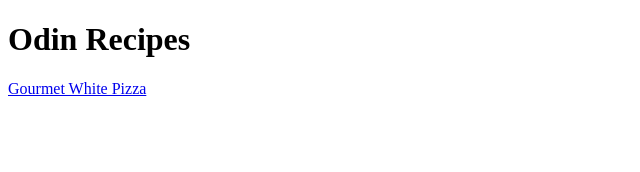
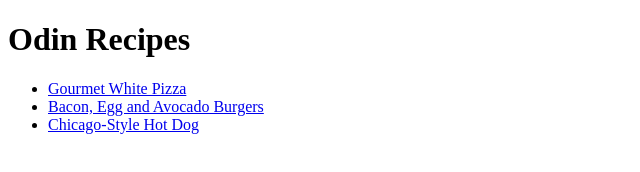
Before and after one commit to JoseVazquez1/odin-recipes, a plain HTML site: page index.html in a window 1280 px wide. Shown: the whole page, without its empty margins (0-640 px from the left). Drawn offline with Linux system fonts and the light colour scheme.

Commit message:
Add links to all recipes

```diff
--- a/index.html
+++ b/index.html
@@ -6,6 +6,12 @@
     </head>
     <body>
         <h1>Odin Recipes</h1>
-        <a href="recipes/gourmet-white-pizza.html">Gourmet White Pizza</a>
+
+        <ul>
+            <li><a href="recipes/gourmet-white-pizza.html">Gourmet White Pizza</a></li>
+            <li><a href="recipes/bacon-egg-avocado-burger.html">Bacon, Egg and Avocado Burgers</a></li>
+            <li><a href="recipes/chicago-style-hotdog.html">Chicago-Style Hot Dog</a></li>
+        </ul>
+
     </body>
 </html>
```
